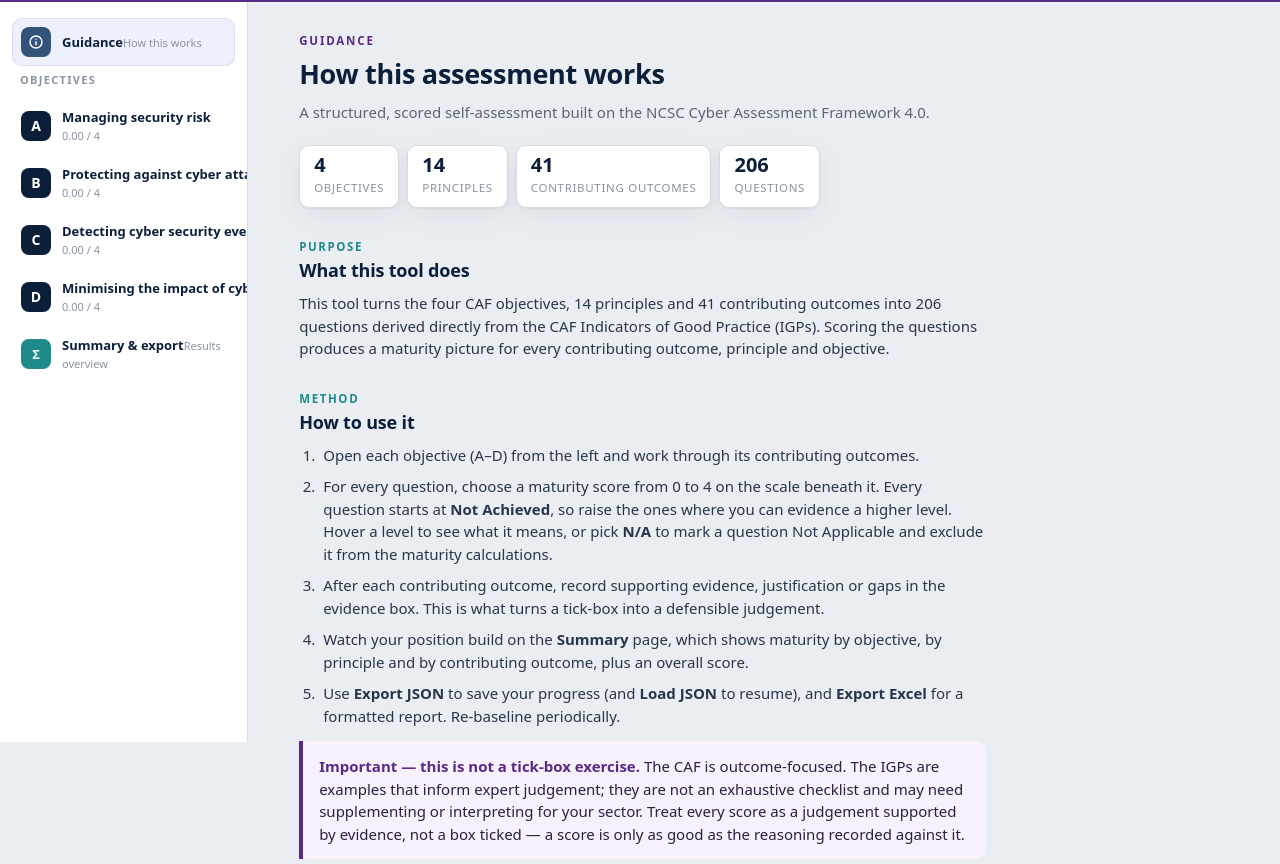
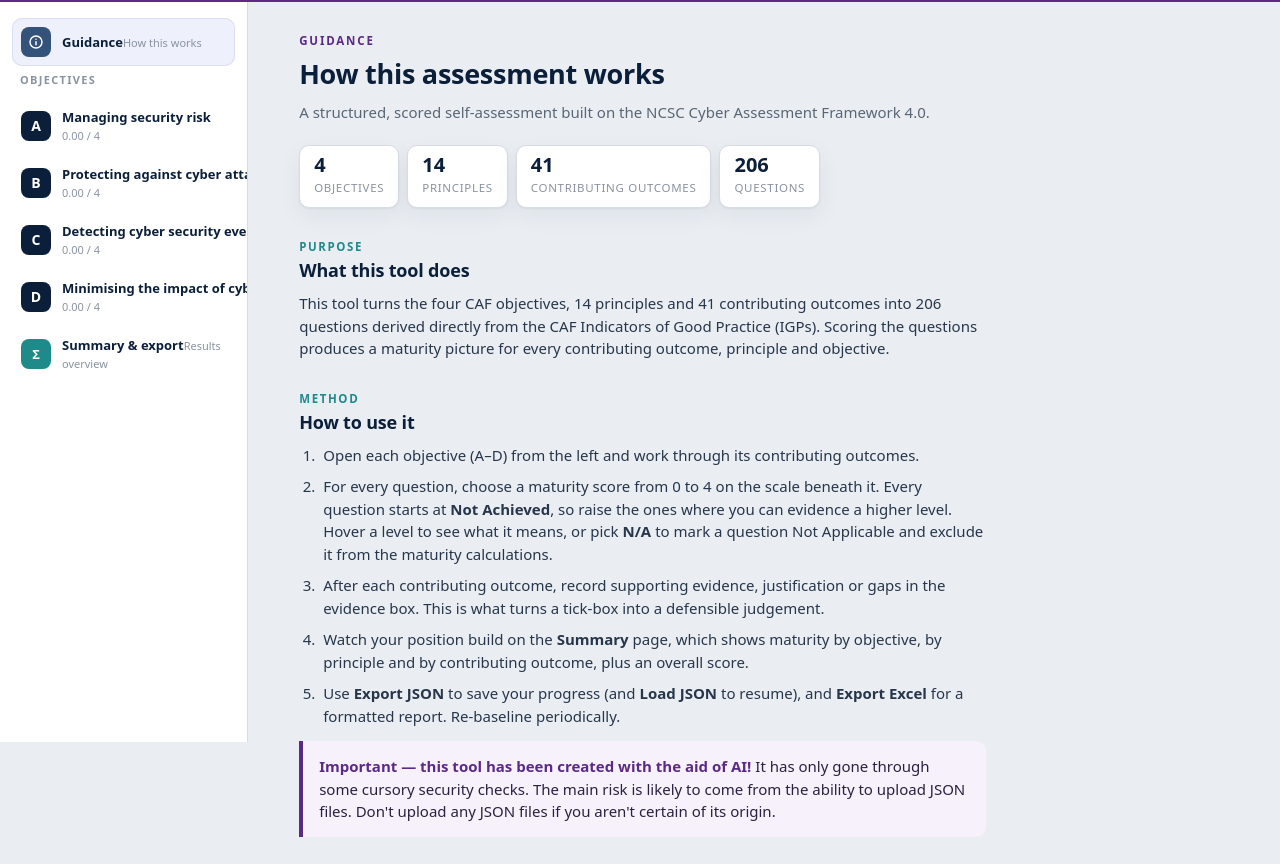
Before and after one commit to greatatcyber/caf-maturity-assessment, a plain HTML site: page index.html in a window 1280 px wide. Shown: the part 61-925 px from the top of the page. Drawn offline with Linux system fonts and the light colour scheme.

Commit message:
adding a security warning

```diff
--- a/index.html
+++ b/index.html
@@ -2344,7 +2344,7 @@ function guidanceView(){
         <li>Use <strong>Export JSON</strong> to save your progress (and <strong>Load JSON</strong> to resume), and <strong>Export Excel</strong> for a formatted report. Re-baseline periodically.</li>
       </ol>
 
-      <div class="callout"><strong>Important &mdash; this is not a tick-box exercise.</strong> The CAF is outcome-focused. The IGPs are examples that inform expert judgement; they are not an exhaustive checklist and may need supplementing or interpreting for your sector. Treat every score as a judgement supported by evidence, not a box ticked &mdash; a score is only as good as the reasoning recorded against it.</div>
+      <div class="callout"><strong>Important &mdash; this tool has been created with the aid of AI!</strong> It has only gone through some cursory security checks. The main risk is likely to come from the ability to upload JSON files. Don't upload any JSON files if you aren't certain of its origin.</div>
 
       <h2><span class="eb">Scoring</span>Relationship to the native CAF bands</h2>
       <p>The CAF assesses each contributing outcome as Not Achieved (red), Partially Achieved / amber (where that band exists) or Achieved (green). This tool overlays a 0&ndash;4 maturity scale on top of those bands so you can track progress and trend over time, while still mapping back to the native CAF result. For the nine contributing outcomes that have no amber band in the CAF, level 2 represents a meaningful transitional state on the way to Achieved.</p>
```
